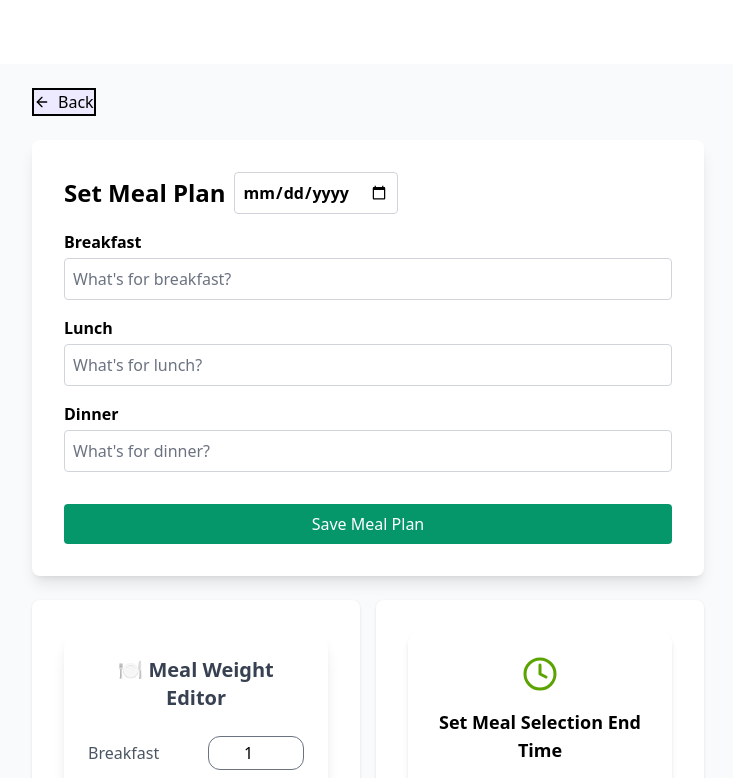
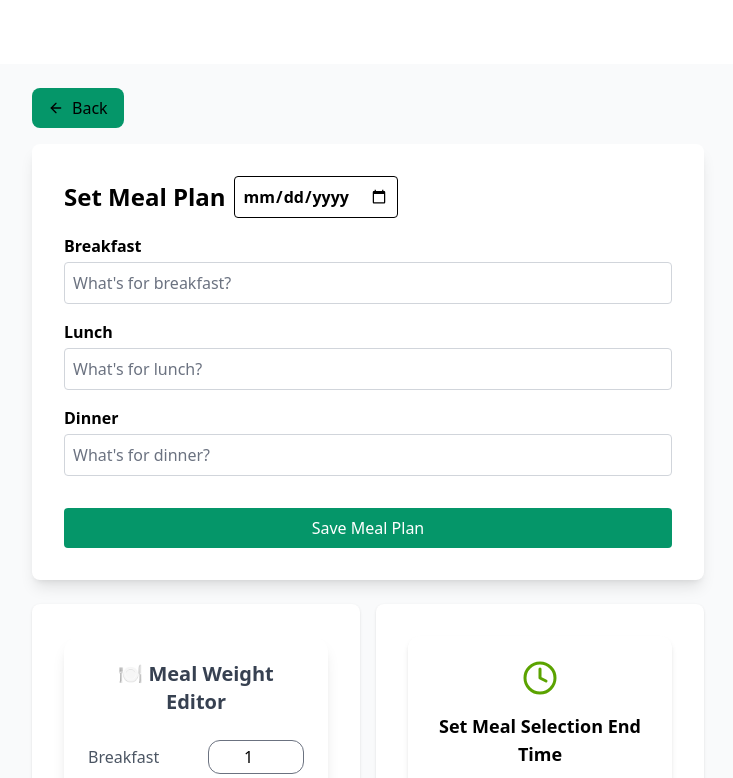
Before and after one commit to momin210103/Meal_Planner, a React (Vite) app in the folder client/: page /mealplan in a window 1280 px wide. Shown: the top 778 px of the page, without its empty margins (272-1005 px from the left). Built offline with nearby package versions, Linux system fonts and the light colour scheme; no server answers.

Commit message:
correct font and bg

```diff
--- a/client/src/Meal/MealMonth.jsx
+++ b/client/src/Meal/MealMonth.jsx
@@ -64,7 +64,7 @@ const MonthlyMealTable = () => {
         📅 Current Month Meal Summary
       </h2>
       <table className="min-w-full bg-white border border-gray-300 rounded-lg shadow">
-        <thead className="bg-indigo-100">
+        <thead className="bg-[#2546f0] text-white">
           <tr>
             <th className="p-3">Date</th>
             <th className="p-3">Breakfast</th>
@@ -75,7 +75,7 @@ const MonthlyMealTable = () => {
         </thead>
         <tbody>
           {monthData.map((day, index) => (
-            <tr key={index} className="text-center border-b hover:bg-indigo-50">
+            <tr key={index} className="text-center text-black font-semibold border-b hover:bg-indigo-50">
               <td className="p-2">{day.date}</td>
               <td className="p-2">{day.breakfast}</td>
               <td className="p-2">{day.lunch}</td>
@@ -85,11 +85,11 @@ const MonthlyMealTable = () => {
           ))}
         </tbody>
         <tfoot>
-          <tr className="bg-blue-200 font-bold text-lg">
-            <td colSpan="4" className="text-right p-3 rounded-bl-lg">
+          <tr className="bg-[#009eb0] font-bold text-lg">
+            <td colSpan="4" className="text-right p-3 rounded-bl-lg text-black font-extrabold">
               Total Meal:
             </td>
-            <td className="p-3 text-center rounded-br-lg">{totalWeight}</td>
+            <td className="p-3 text-center rounded-br-lg text-black font-extrabold">{totalWeight}</td>
           </tr>
         </tfoot>
       </table>
--- a/client/src/components/MealPlan.jsx
+++ b/client/src/components/MealPlan.jsx
@@ -84,7 +84,7 @@ const MealPlan = () => {
   return (
     <div className="min-h-screen bg-gray-50 py-6 px-4 sm:px-6 lg:px-8">
       <div className="max-w-2xl mx-auto space-y-6">
-        <button onClick={() => navigate(-1)} className="flex items-center text-black bg-violet-100 border-2 hover:text-gray-900">
+        <button onClick={() => navigate(-1)} className="flex items-center text-black bg-green-600 hover:bg-green-700 focus:outline-none focus:ring-2 focus:ring-green-500 rounded-lg px-4 py-2 mb-4">
           <FiArrowLeft className="mr-2" /> <span>Back</span>
         </button>
 
@@ -97,7 +97,7 @@ const MealPlan = () => {
     type="date"
     value={selectedDate}
     onChange={(e) => setSelectedDate(e.target.value)}
-    className="w-full border text-black border-gray-300 rounded p-2 focus:outline-none focus:ring-2 focus:ring-blue-500"
+    className="w-full border text-black border-black rounded p-2 focus:outline-none focus:ring-2 focus:ring-blue-500"
   />
             </div>
             {/* <span className="text-sm text-gray-500">{tomorrowFormatted}</span> */}
--- a/client/src/components/TimeSetter.jsx
+++ b/client/src/components/TimeSetter.jsx
@@ -37,7 +37,7 @@ const TimeSetter = () => {
       <FiClock className="mx-auto text-[#5ba300] text-4xl" />
       <h3 className="text-lg font-semibold text-black mt-4">Set Meal Selection End Time</h3>
 
-      <form onSubmit={handleSubmit} className="mt-4 flex flex-col gap-4">
+      <form onSubmit={handleSubmit} className="mt-4 flex flex-col gap-4 text-black">
         <input
           type="time"
           value={endTime}
```
